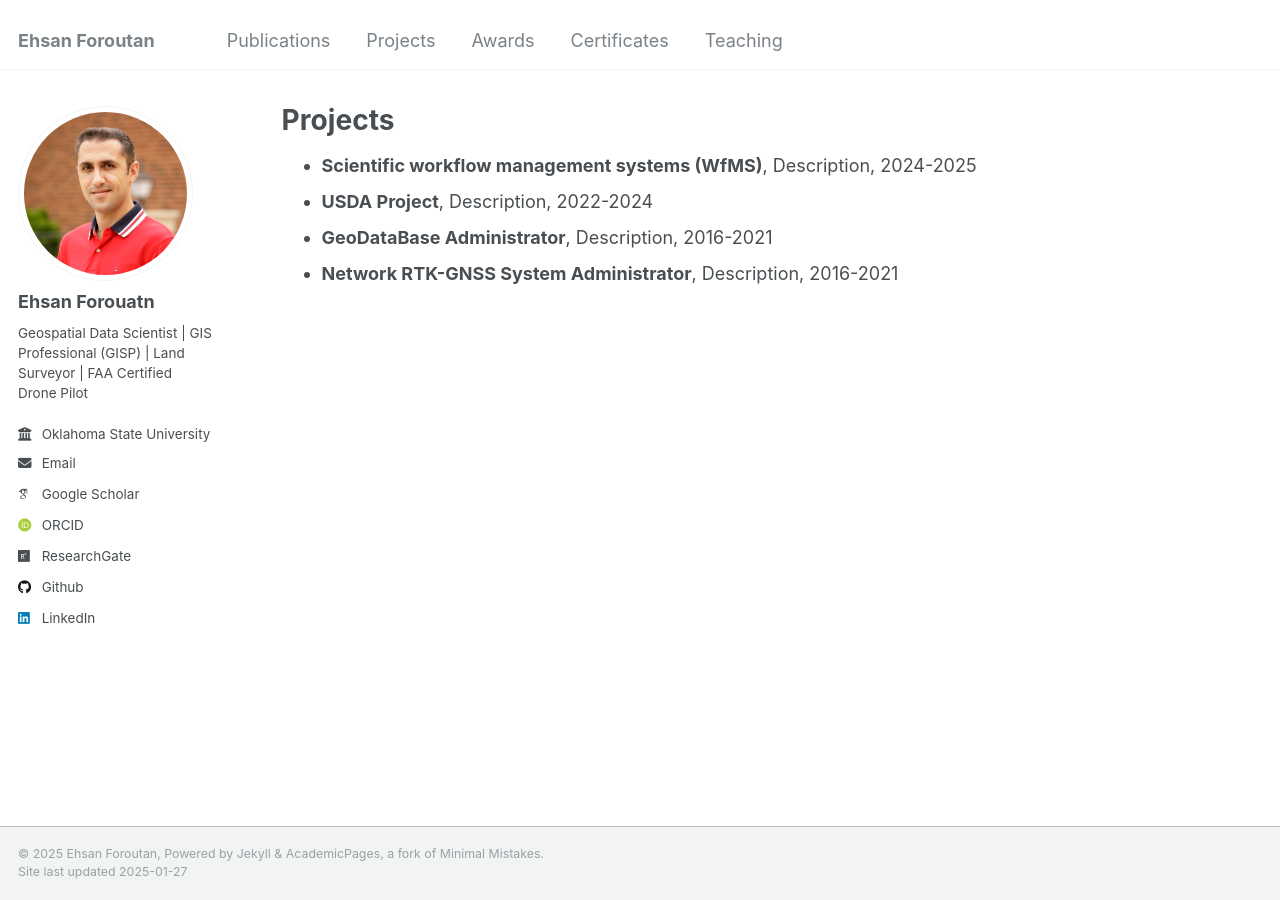
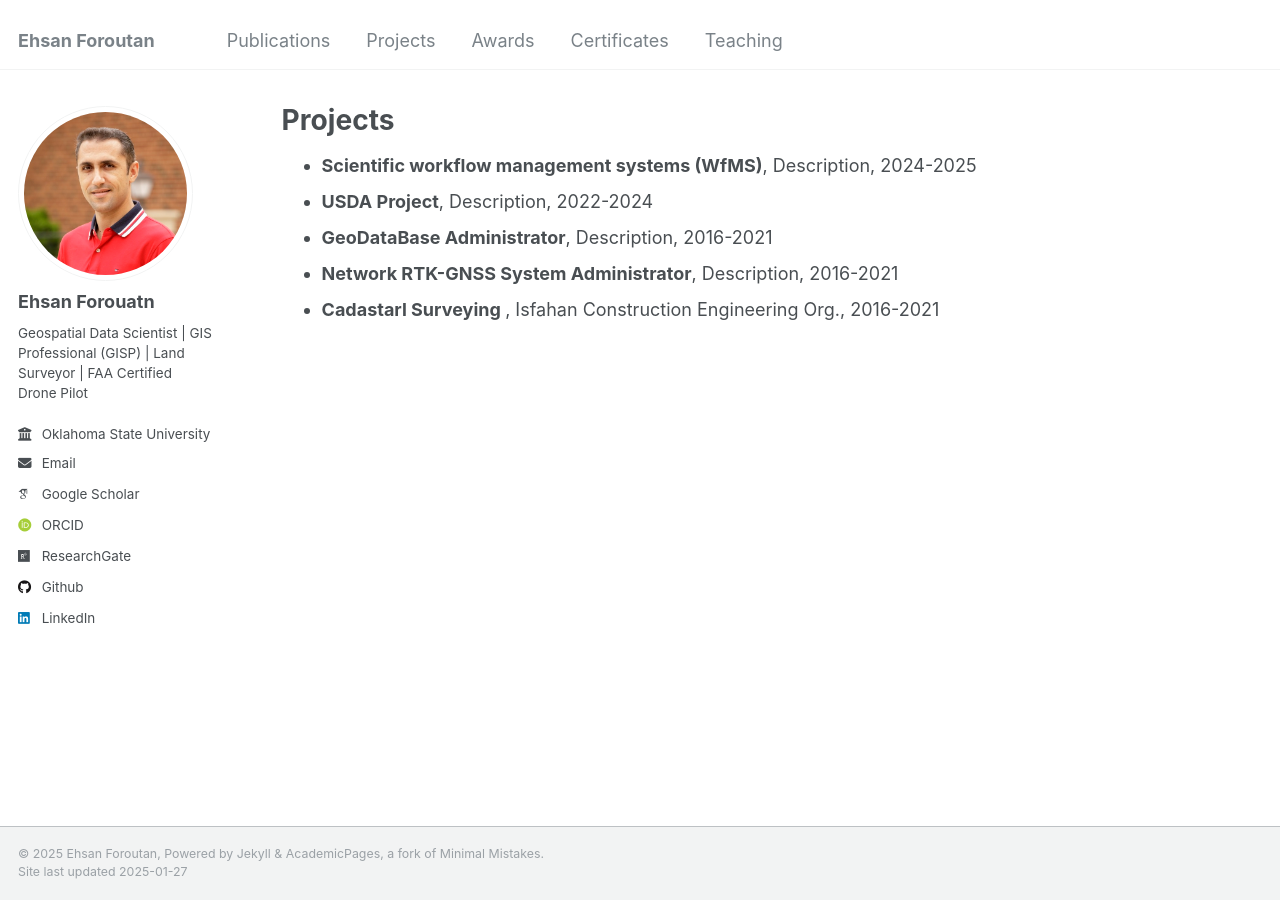
Before and after one commit to eforoutan/eforoutan.github.io, a Jekyll site: the page built from _pages/projects.html, in a window 1280 px wide. Built offline with Jekyll 4.4.1, drawn with Linux system fonts in a browser that asks for light colours; some web fonts are replaced.

Commit message:
Update projects.html

```diff
--- a/_pages/projects.html
+++ b/_pages/projects.html
@@ -13,6 +13,7 @@ author_profile: true
   <li><strong>USDA Project</strong>, Description, 2022-2024 </li>
   <li><strong>GeoDataBase Administrator</strong>, Description, 2016-2021 </li>
   <li><strong>Network RTK-GNSS System Administrator</strong>, Description, 2016-2021 </li>
+  <li><strong>Cadastarl Surveying </strong>, Isfahan Construction Engineering Org., 2016-2021 </li>
 
 </ul>
 
```
